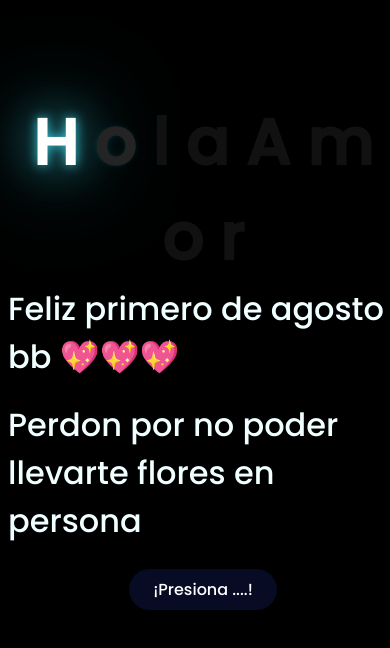
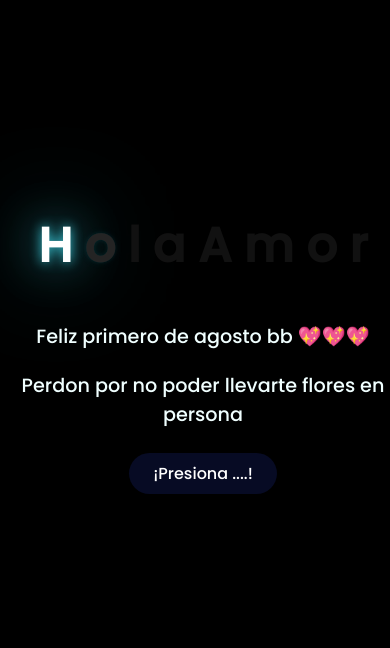
Before and after one commit to AlexanderCasanova/angela.github.io, a plain HTML site: page index.html in a window 390 px wide. Drawn offline with Linux system fonts and the light colour scheme.

Commit message:
flowers 1.0.2

```diff
--- a/css/style.css
+++ b/css/style.css
@@ -89,12 +89,14 @@ body{
 @media screen and (max-width:574px){
     .greetings{
         display: block;
-        font-size: 4rem;
+        font-size: 3rem;
         font-weight: 800;
         text-align: center;
+        margin-bottom: 40px;
     }
     .description{
-        font-size: 2rem;
+        font-size: 1.2rem;
+        text-align: center;
     }
 
     .button a{
```
Also changed, not shown: css/main.css (+13 -1 lines).
